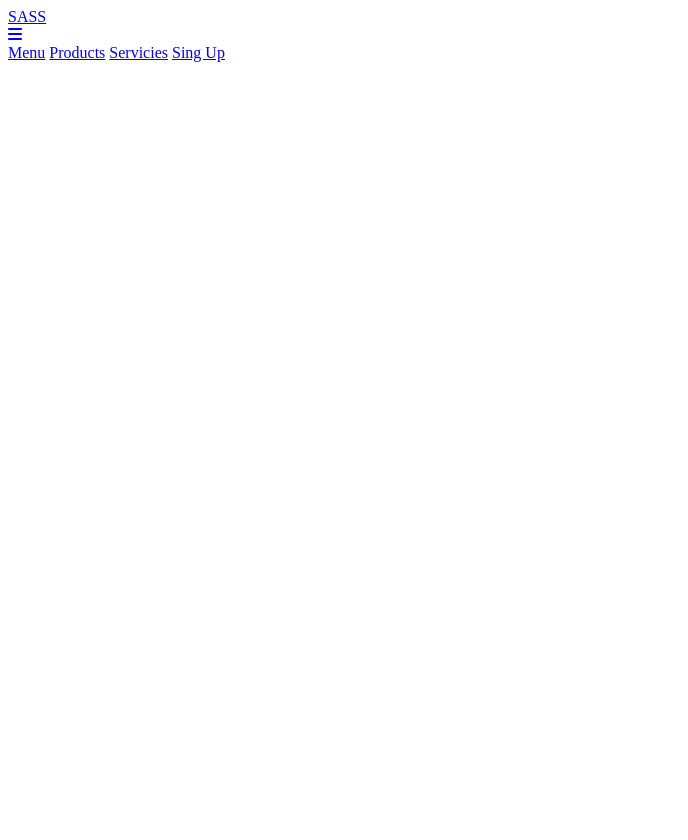
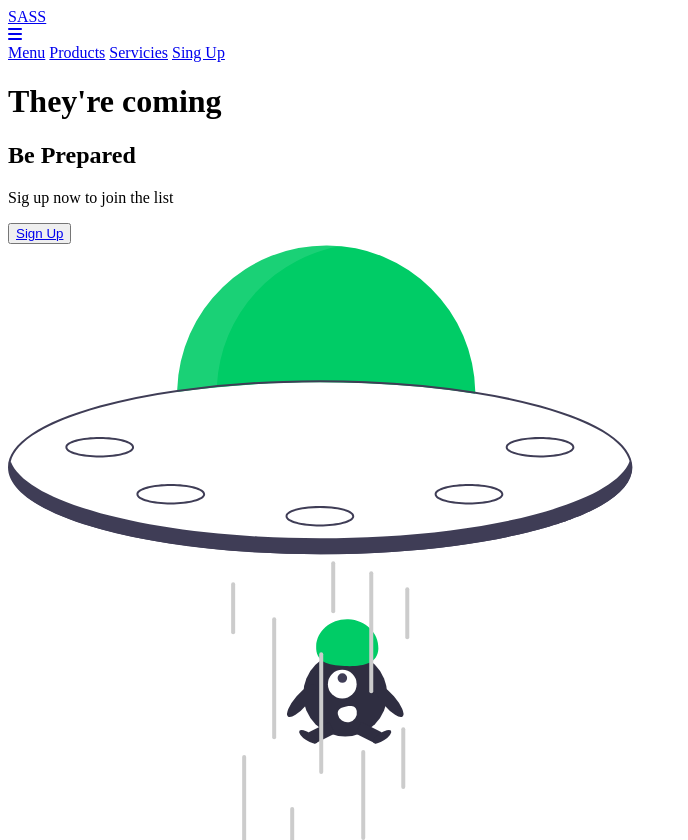
Before and after one commit to CMartinez-BB/Landing-page-with-sass-, a website: page index.html in a window 1280 px wide. Shown: the top 840 px of the page, without its empty margins (0-688 px from the left). Before the commit the page ends 800 px from the top, so only its background shows below. Drawn offline with Linux system fonts and the light colour scheme.

Commit message:
layout finished

```diff
--- a/index.html
+++ b/index.html
@@ -31,7 +31,23 @@
         </a>
     </nav>
 
+    <!-- Hero section -->
+    <div class="hero">
+        <div class="hero__container">
+            <div class="hero__container--left">
+                <h1>They're coming</h1>
+                <h2>Be Prepared</h2>
+                <p>Sig up now to join the list</p>
+                <button class="hero__container--btn">
+                    <a href="#">Sign Up</a>
+                </button>
+            </div>
 
+            <div class="hero__container--right">
+                <img src="./imgs/img-2.svg" alt="Image hero" class="hero__container--img">
+            </div>
+        </div>
+    </div>
 
 </body>
 </html>
```
